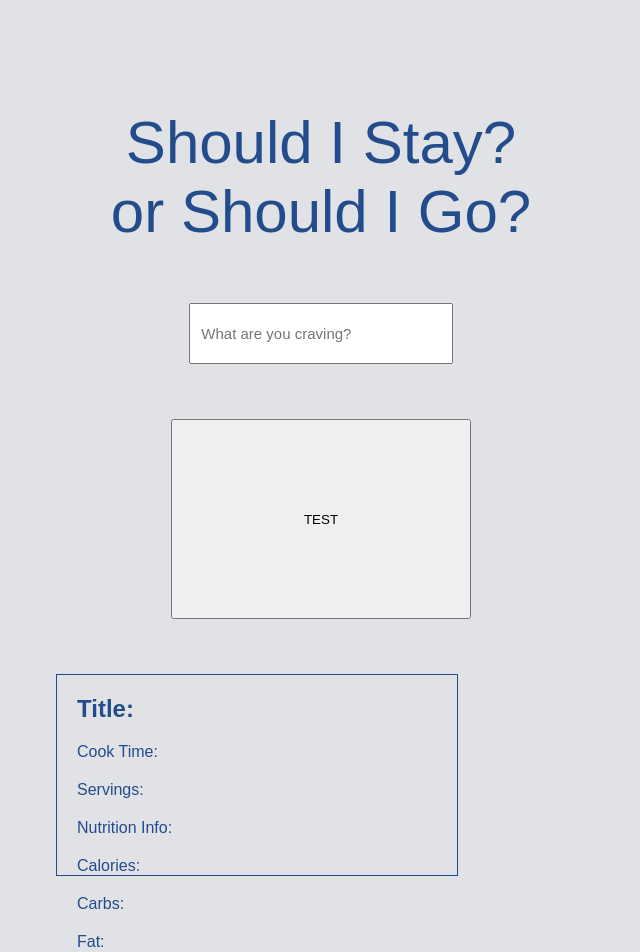
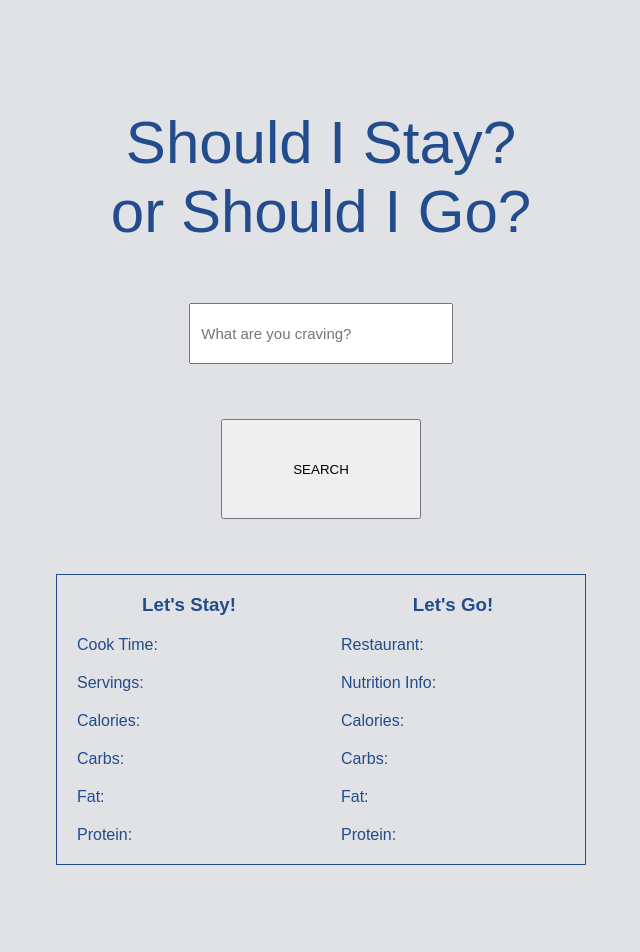
Before and after one commit to taliabahar/Should-I-Stay-or-Should-I-Go, a React (Create React App) app in the folder stayorgo/: page / in a window 1280 px wide. Shown: the top 952 px of the page, without its empty margins (7-647 px from the left). After the commit the page ends 865 px from the top, so only its background shows below. Built offline with nearby package versions, Linux system fonts and the light colour scheme; a web font is replaced by a local one.

Commit message:
More styling

```diff
--- a/stayorgo/src/InputFields.css
+++ b/stayorgo/src/InputFields.css
@@ -1,13 +1,12 @@
 body {
   display: grid;
-  display: block;
-  grid-template-columns: 100%;
+  grid-template-columns: 50% 50%;
   grid-template-rows: 50% 50%;
   text-align: center;
 }
 
 h1 {
-  grid-column: 1;
+  grid-column: 1 / span 1;
   grid-row: 1 / span 1;
   text-align: center;
 }
@@ -22,13 +21,19 @@ input {
   font-family: filson-pro, sans-serif;
   font-weight: 400;
   font-style: normal;
-  grid-column: 1;
+  grid-column: 1 / span 1;
   grid-row: 2 / span 1;
 }
 
 button {
-  width: 300px;
-  height: 200px;
-  grid-column: 1;
+  width: 200px;
+  height: 100px;
+  grid-column: 1 / span 1;
   grid-row: 2 / span 1;
 }
+
+.Results {
+  display: grid;
+  grid-column: 2 / span 1;
+  grid-row: 1 / span 1;
+}
--- a/stayorgo/src/InputFields.js
+++ b/stayorgo/src/InputFields.js
@@ -22,7 +22,6 @@ function InputFields() {
   const [recipeFat, setRecipeFat] = useState("");
   const [recipeProtein, setRecipeProtein] = useState("");
 
-  /** ID working */
   const [menuID, setMenuID] = useState("");
   const [menuImage, setMenuImage] = useState("");
   const [menuTitle, setMenuTitle] = useState("");
@@ -98,13 +97,6 @@ function InputFields() {
 
   return (
     <div className="FoodInput">
-          { console.log("menu id", menuID) }
-          { console.log("menu calories", menuCal)}
-          { console.log("MENU TITLE:" + menuTitle)}
-          { console.log("recipe id", recipeID) }
-          { console.log("recipe image", recipeImage) }
-          { console.log("recipe cook time",recipeCookTime)}
-          { console.log("recipe serving size", recipeServings)}
       <link rel="stylesheet" href="https://use.typekit.net/mdr8lxf.css"></link>
       <h1>Should I Stay? or Should I Go?</h1>
       <form>
@@ -116,14 +108,9 @@ function InputFields() {
           value={foodEntry}
           // onKeyDown={onKeyDownHandler.bind(this)}
         ></input>
-        {/* Testing purposes the id is printed below */}
-        {/*
-        <h1>{menuID}</h1>
-        <h1>{recipeID}</h1>
-        */}
       </form>
-      <button onClick={onKeyDownHandler}>TEST</button>
-      <Results
+      <button onClick={onKeyDownHandler}>SEARCH</button>
+      <Results id="results"
         //all menu related results
         menuID={menuID}
         menuImage={menuImage}
@@ -143,7 +130,6 @@ function InputFields() {
         recipeFat={recipeFat}
         recipeProtein={recipeProtein}
         recipeImage={recipeImage}
-
       />
     </div>
   );
--- a/stayorgo/src/Results.css
+++ b/stayorgo/src/Results.css
@@ -1,8 +1,10 @@
 .Results {
+  display: grid;
+  grid-template-columns: 50% 50%;
   background-color: #E1E2E5;
   border: solid 1px #224C8B;
-  width: 400px;
-  height: 200px;
+  /* width: 400px;
+  height: 200px; */
   margin: 55px;
 }
 
@@ -11,7 +13,19 @@ h2{
   text-align: left;
 }
 
+h3 {
+  text-align: center;
+}
+
 p {
   margin: 20px;
   text-align: left;
 }
+
+#stay {
+  grid-column: 1 / span 1;
+}
+
+#go {
+  grid-column: 2 / span 1;
+}
--- a/stayorgo/src/Results.js
+++ b/stayorgo/src/Results.js
@@ -9,8 +9,8 @@ const Results =({
   recipeTitle, recipeCookTime, recipeServings, recipeImage,
   recipeCal, recipeCarbs, recipeFat, recipeProtein
 })=> {
-  /* ALL MENU WORKING
-  console.log("IN Results menu id ", menuID)
+
+  { console.log("IN Results menu id ", menuID)
   console.log("IN Results recipe id", recipeID)
   console.log("In Results menu chain", menuChain)
   console.log("In Results menu title", menuTitle)
@@ -18,25 +18,25 @@ const Results =({
   console.log("In Results menu carbs", menuCarbs)
   console.log("In Results menu fat", menuFat)
   console.log("In Results menu Protein", menuProtein)
-  */
   console.log("In Results menu image", menuImage)
   console.log("IN results recipe title", recipeTitle)
-  console.log("IN results recipe image", recipeImage)
+  console.log("IN results recipe image", recipeImage) }
 
   return (
     <div className="Results">
       <div id="stay">
-        <h2>Title: {recipeTitle}</h2>
+        <h3>Let's Stay!</h3>
+        <h2>{recipeTitle}</h2>
         <p>Cook Time: {recipeCookTime}</p>
         <p>Servings: {recipeServings}</p>
-        <p>Nutrition Info:</p>
         <p>Calories: {recipeCal}</p>
         <p>Carbs: {recipeCarbs}</p>
         <p>Fat: {recipeFat}</p>
         <p>Protein: {recipeProtein}</p>
       </div>
       <div id="go">
-        <h2>Food Item: {menuTitle}</h2>
+        <h3>Let's Go!</h3>
+        <h2>{menuTitle}</h2>
         <p>Restaurant: {menuChain}</p>
         <p>Nutrition Info: </p>
         <p>Calories: {menuCal}</p>
```
